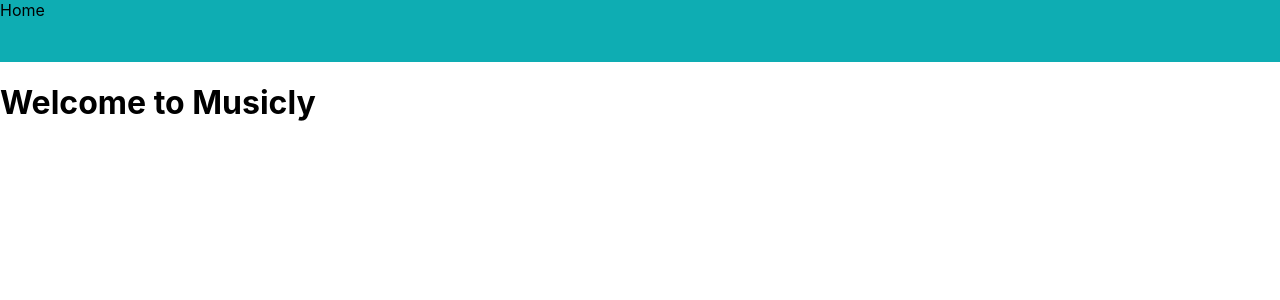
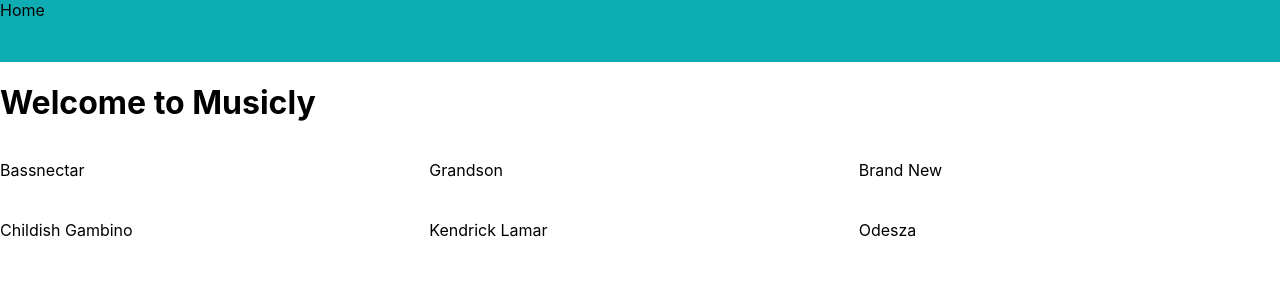
Before and after one commit to nzoLogic/musicly, a React (Create React App) app: page / in a window 1280 px wide. Shown: the top 300 px of the page. Built offline with nearby package versions, Linux system fonts and the light colour scheme.

Commit message:
add mock artists

```diff
--- a/src/App.js
+++ b/src/App.js
@@ -1,7 +1,5 @@
 import React from 'react'
 import Router from './router'
-
-import { musicians } from './data'
 
 function App() {
   return (
--- /dev/null
+++ b/src/Musicians-List.js
@@ -0,0 +1,20 @@
+import React from 'react'
+
+export function MusiciansList({ musicians }) {
+  return (
+    <div style={{
+      display: 'grid',
+      gridTemplateColumns: '1fr 1fr 1fr',
+      gridGap: '8px',
+    }}>
+      {
+        musicians.map(
+          ({ _id, name }) =>
+            <div>
+              <p>{name}</p>
+            </div>
+        )
+      }
+    </div>
+  )
+}
--- a/src/pages/Home/HomePage.js
+++ b/src/pages/Home/HomePage.js
@@ -1,9 +1,13 @@
 import React from 'react'
+import { MusiciansList } from '../../Musicians-List'
+import { musicians } from '../../data'
+
 
 export default function HomePage() {
   return (
     <div>
       <h1>Welcome to Musicly</h1>
+      <MusiciansList musicians={musicians} />
     </div>
   )
 }
```
Also changed, not shown: src/shared/index.js (deleted).
